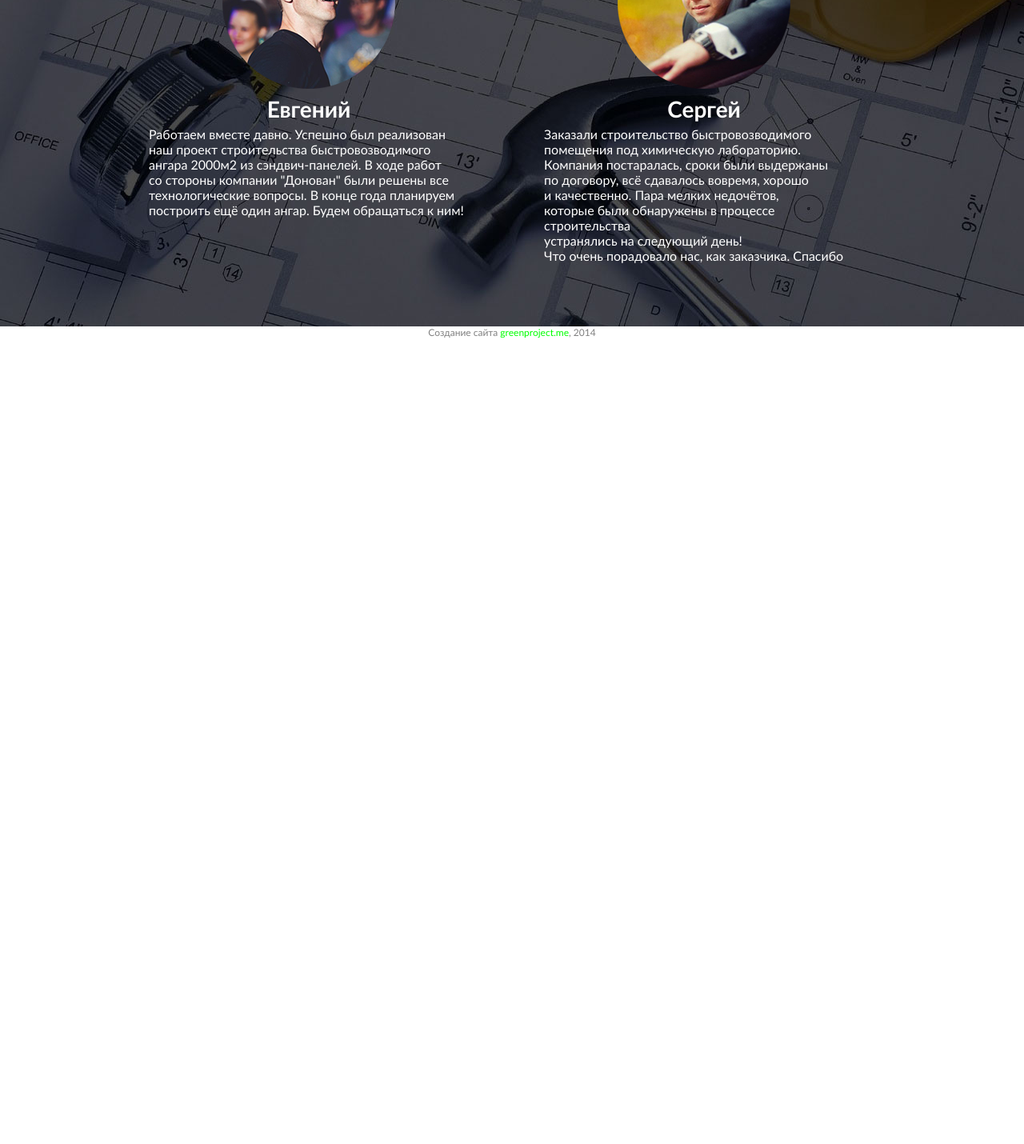
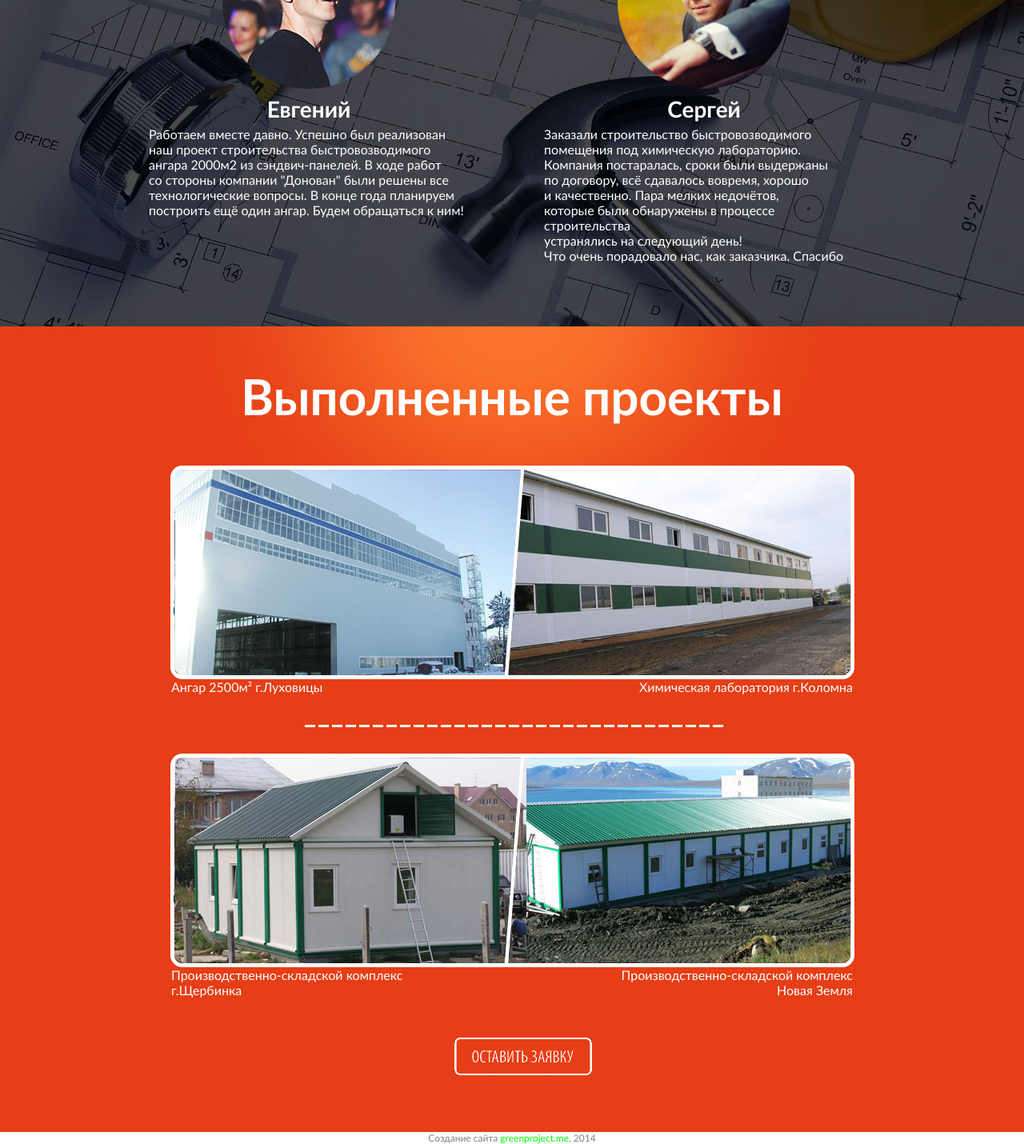
Before and after one commit to Yoozheg/building, a plain HTML site: page index.html in a window 1280 px wide. Shown: the part 540-1970 px from the top of the page at 80% size. Before the commit the page ends 963 px from the top, so only its background shows below. Drawn offline with Linux system fonts and the light colour scheme; files whose address does not match are found by name.

Commit message:
close projects

```diff
--- a/index.html
+++ b/index.html
@@ -63,7 +63,15 @@
 
 <section id='projects'>
 <main>
-
+<h2>Выполненные проекты</h2>
+<div class="d2"><p class="left">Ангар 2500м² г.Луховицы</p><p class="right">Химическая лаборатория г.Коломна</p></div>
+<img src="img/polosa.png">
+<div class="d1"><p class="left">Производственно-складской комплекс<br />
+г.Щербинка
+</p><p class="right">Производственно-складской комплекс<br />
+ Новая Земля
+</p></div>
+<img src="img/red-button.png" class="button">
 </main>
 </section>
 
--- a/style.css
+++ b/style.css
@@ -42,7 +42,16 @@ margin-left: -108px;}
 #comments div h3{text-align:center;font:bold 28px "Trebuchet MS";color:white;padding:5px 0;}
 #comments div p{font:16px "Trebuchet MS";color:white;}
 
-#projects{}
+#projects{background-color:#e63e17;background:url(img/red_fon.png) no-repeat top center;height:1007px}
+#projects h2{font:bold 62px "Trebuchet MS"; color:white;text-align:center;padding:50px 0;}
+#projects div p{font:16px "Trebuchet MS";color:white}
+#projects div p.right{text-align:right;}
+.d2{background:url(img/d2.png) no-repeat center top;padding:267px 73px 0 73px;}
+#projects img{margin:38px 0 30px 240px;}
+#projects img.button{margin-left:427px;margin-top:50px}
+.d1{background:url(img/d1.png) no-repeat center top;padding:267px 73px 0 73px;}
+
+
 
 footer{}
 
```
Also changed, not shown: img/d1.png (added), img/d2.png (added), img/knopka.png (added), img/polosa.png (added), img/red-button.png (added), img/red_fon.png (added).
